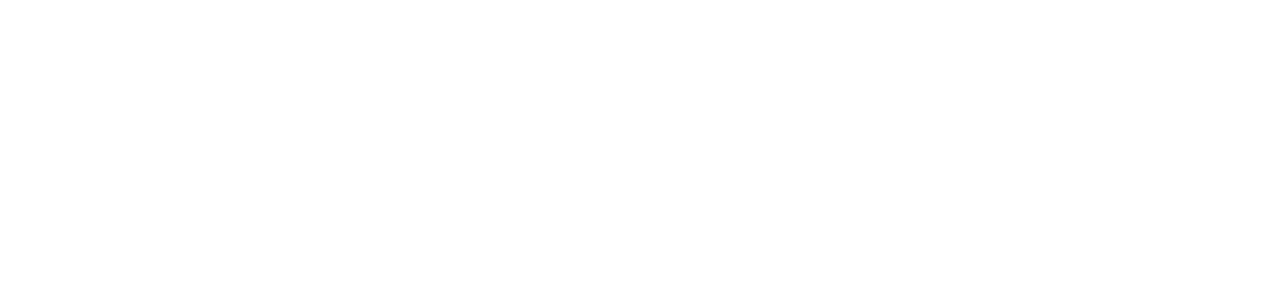
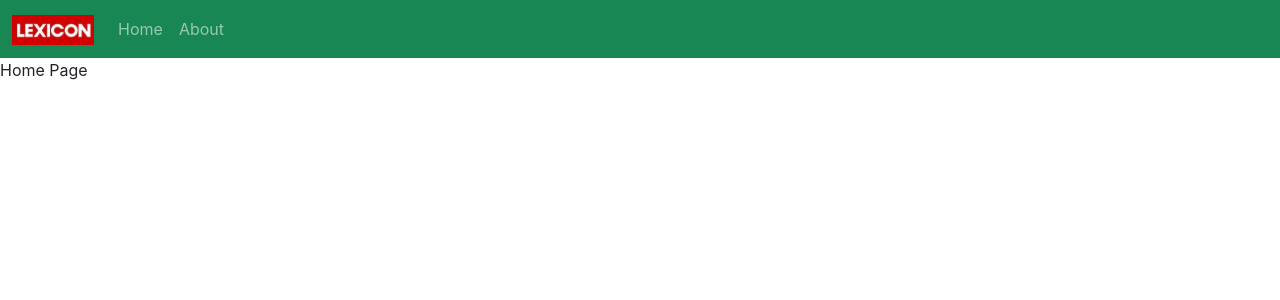
Before and after one commit to johnLexicon/react-laboration-2, a React (Create React App) app: page / in a window 1280 px wide. Shown: the top 300 px of the page. Built offline with nearby package versions, Linux system fonts and the light colour scheme.

Commit message:
Added Navbar and navigation.

```diff
--- a/src/App.js
+++ b/src/App.js
@@ -1,5 +1,22 @@
+import { BrowserRouter, Switch, Route } from 'react-router-dom';
+import Navbar from './components/Navbar';
+import Home from './components/Home';
+import About from './components/About';
+
 function App() {
-  return <div></div>;
+  return (
+    <BrowserRouter>
+      <Navbar />
+      <Switch>
+        <Route exact path="/">
+          <Home />
+        </Route>
+        <Route exact path="/about">
+          <About />
+        </Route>
+      </Switch>
+    </BrowserRouter>
+  );
 }
 
 export default App;
--- /dev/null
+++ b/src/components/About.js
@@ -0,0 +1,5 @@
+const About = () => {
+  return <div>About</div>;
+};
+
+export default About;
--- /dev/null
+++ b/src/components/Home.js
@@ -0,0 +1,5 @@
+const Home = () => {
+  return <div>Home Page</div>;
+};
+
+export default Home;
--- /dev/null
+++ b/src/components/Navbar.js
@@ -0,0 +1,44 @@
+import { Link } from 'react-router-dom';
+import logo from '../assets/lexicon.jpg';
+
+const Navbar = () => {
+  return (
+    <nav className="navbar navbar-expand-lg navbar-dark bg-success">
+      <div className="container-fluid">
+        <a
+          className="navbar-brand"
+          href="https://se.linkedin.com/school/lexicon-yrkesutbildning/"
+        >
+          <img height="30" src={logo} alt="Lexicon" />
+        </a>
+        <button
+          className="navbar-toggler"
+          type="button"
+          data-bs-toggle="collapse"
+          data-bs-target="#navbarNav"
+          aria-controls="navbarNav"
+          aria-expanded="false"
+          aria-label="Toggle navigation"
+        >
+          <span className="navbar-toggler-icon"></span>
+        </button>
+        <div className="collapse navbar-collapse" id="navbarNav">
+          <ul className="navbar-nav">
+            <li className="nav-item">
+              <Link className="nav-link" aria-current="page" to="/">
+                Home
+              </Link>
+            </li>
+            <li className="nav-item">
+              <Link className="nav-link" to="/about">
+                About
+              </Link>
+            </li>
+          </ul>
+        </div>
+      </div>
+    </nav>
+  );
+};
+
+export default Navbar;
```
